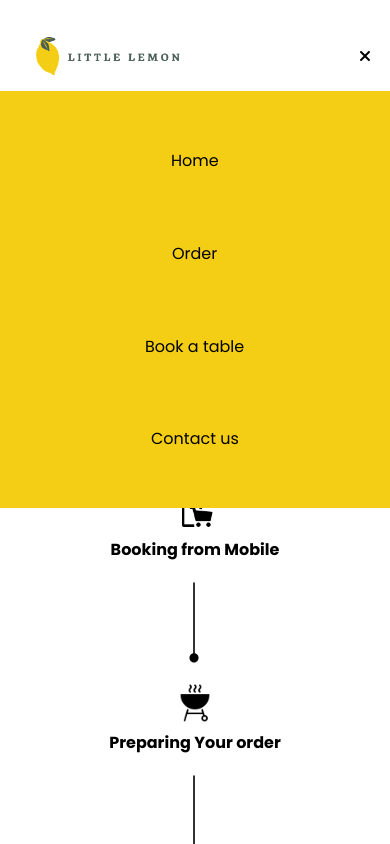
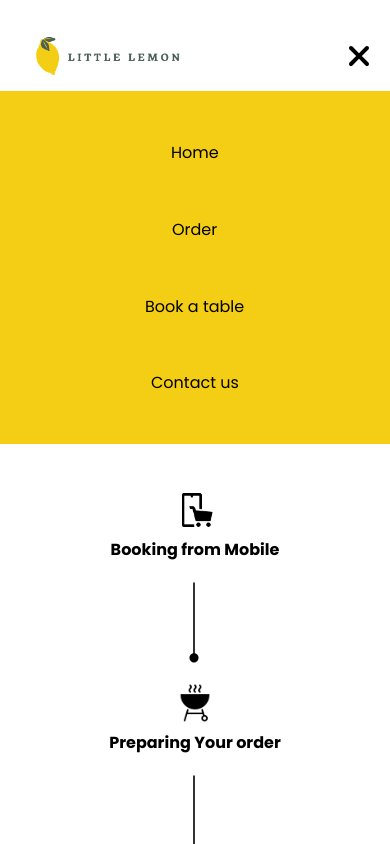
Before and after one commit to Eslamzaid/LittleLemon, a React (Vite) app in the folder LittleLemon/: page / in a window 390 px wide. Both pictures are taken after a click on the icon 363 px from the left and 56 px from the top of the page. Shown: the top 844 px of the page. Built offline with nearby package versions, Linux system fonts and the light colour scheme; a web font is replaced by a local one.

Commit message:
The header / nav

```diff
--- a/LittleLemon/src/Layouts/Header/Header.css
+++ b/LittleLemon/src/Layouts/Header/Header.css
@@ -127,7 +127,8 @@ nav ul li:not(:first-child) {
     color: rgb(0, 0, 0);
     border: 1px solid transparent;
     opacity: 1;
-    padding: 0.5em;
+    /* padding: 0.5em; */
+    height: fit-content;
 }
 
 #TheLinksPh {
@@ -197,6 +198,10 @@ nav ul li:not(:first-child) {
         /* border: 1px solid black; */
     }
 
+    #TheXANDE{
+        background-color: red;
+    }
+
     .TheMegaP {
         display: flex;
         width: 100%;
@@ -214,6 +219,8 @@ nav ul li:not(:first-child) {
         align-items: center;
         width: 90%;
         /* border: 1px solid red; */
+    }
+    #TheLinksPh{
 
     }
 }
--- a/LittleLemon/src/Layouts/Header/Header.jsx
+++ b/LittleLemon/src/Layouts/Header/Header.jsx
@@ -59,25 +59,33 @@ const Header = () => {
               alt="Our restaurant logo"
             />
             {responsive ? (
-              <FontAwesomeIcon icon={faXmark} onClick={handleOnClick} />
+              <FontAwesomeIcon className="fa-2xl" icon={faXmark} onClick={handleOnClick} />
             ) : (
-              <FontAwesomeIcon icon={faBars} onClick={handleOnClick} />
+              <FontAwesomeIcon className="fa-2xl" icon={faBars} onClick={handleOnClick} />
             )}
           </div>
           {responsive ? (
             <ul className="phone-view">
               <div className="TheMiniFather">
                 <li id="TheLinksPh" onClick={thePrepi.eight}>
-                  Home
+                  <span onClick={() => setResponsive(() => !responsive)}>
+                    Home
+                  </span>
                 </li>
                 <li id="TheLinksPh" onClick={thePrepi.two}>
-                  Order
+                  <span onClick={() => setResponsive(() => !responsive)}>
+                    Order
+                  </span>
                 </li>
                 <li id="TheLinksPh" onClick={thePrepi.four}>
-                  Book a table
+                  <span onClick={() => setResponsive(() => !responsive)}>
+                    Book a table
+                  </span>
                 </li>
                 <li id="TheLinksPh" onClick={thePrepi.ten}>
-                  Contact us
+                  <span onClick={() => setResponsive(() => !responsive)}>
+                    Contact us
+                  </span>
                 </li>
               </div>
             </ul>
```
